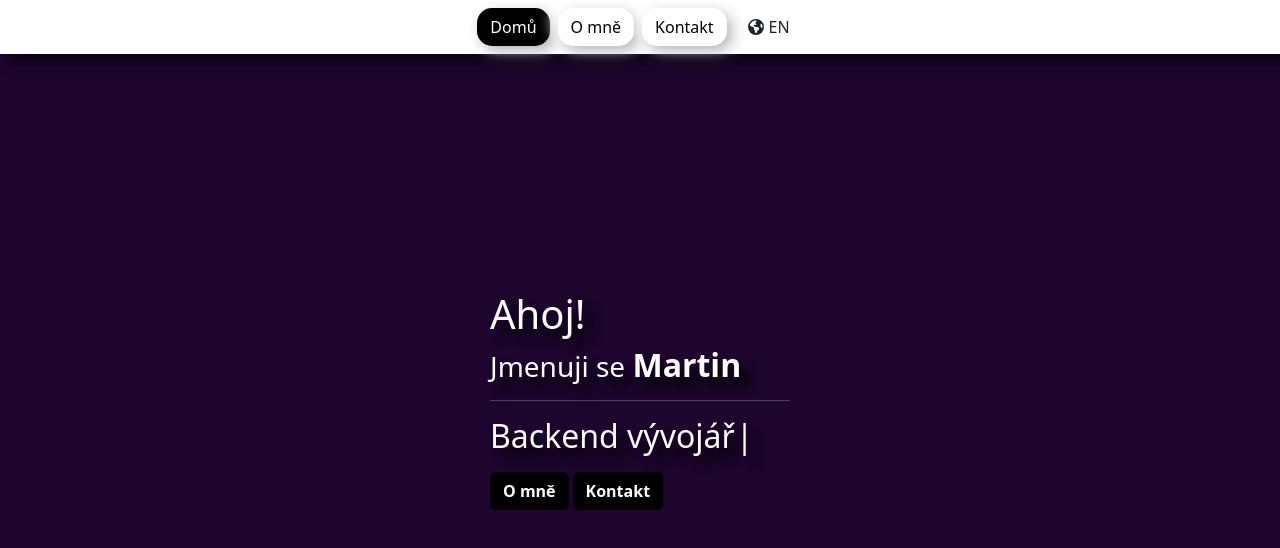
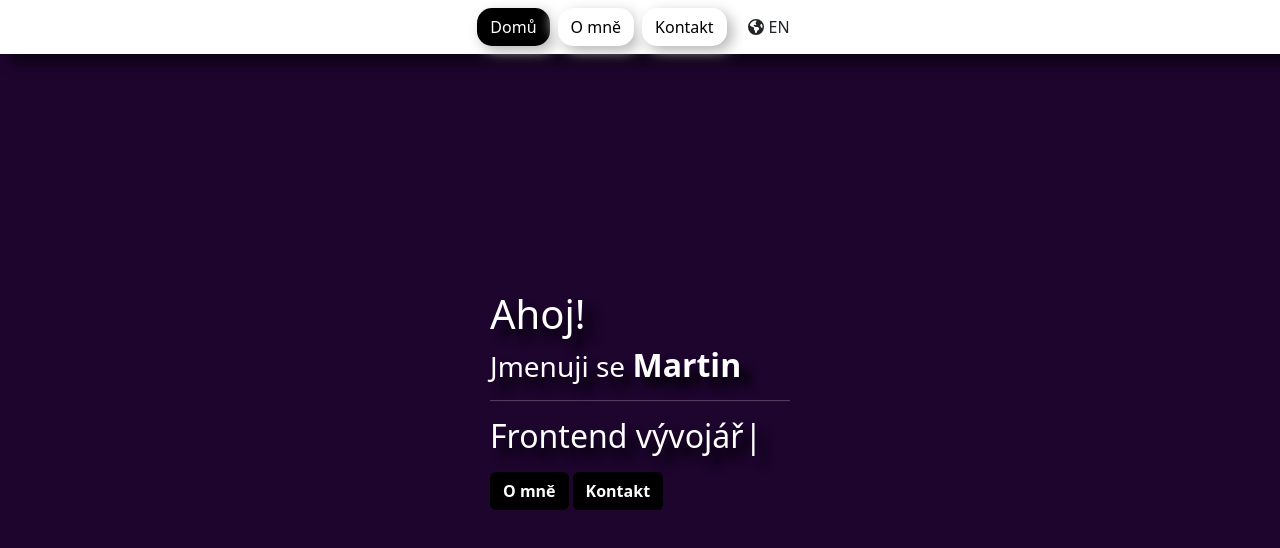
Before and after one commit to mhrubes/My-Portfolio, a React (Create React App) app in the folder portfolio/: page / in a window 1280 px wide. Shown: the top 548 px of the page. Built offline with nearby package versions, Linux system fonts and the light colour scheme.

Commit message:
uprava hodnot a poradi na main strance

```diff
--- a/portfolio/src/pages/Main.js
+++ b/portfolio/src/pages/Main.js
@@ -25,7 +25,7 @@ function Main() {
                     <div className="h2 setShadow">
                         <TypeWritter
                             options={{
-                                strings: [t('jobTitle.webFrontendDeveloper'), t('jobTitle.webBackendDeveloper'), t('jobTitle.tester'), t('jobTitle.webFullStackDeveloper')],
+                                strings: [t('jobTitle.webBackendDeveloper'), t('jobTitle.webFrontendDeveloper'), t('jobTitle.tester')],
                                 autoStart: true,
                                 loop: true,
                                 delay: 70,
```
